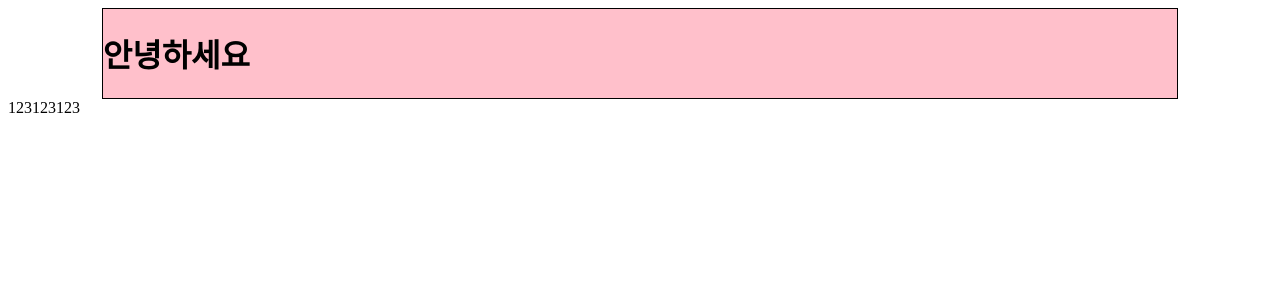
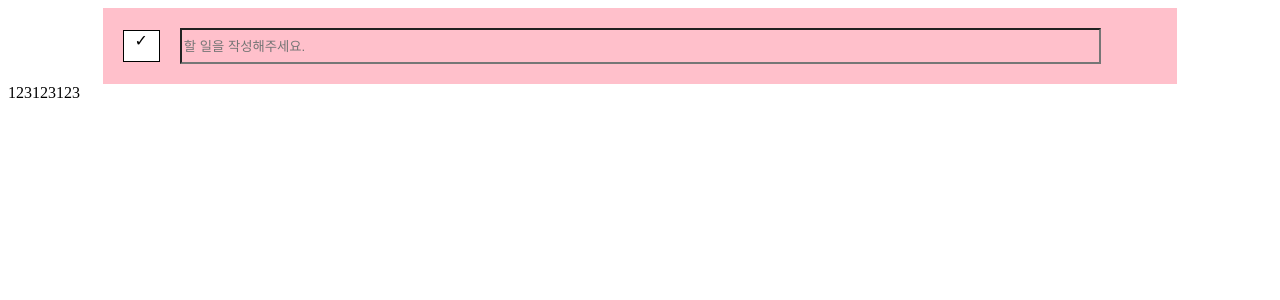
Before and after one commit to seojin1176/To-Do-List-Project, a React (Create React App) app: page / in a window 1280 px wide. Shown: the top 300 px of the page. Built offline with nearby package versions, Linux system fonts and the light colour scheme.

Commit message:
develop-Commit-1

```diff
--- a/src/App.js
+++ b/src/App.js
@@ -1,22 +1,13 @@
 import { Component } from "react";
 import Todolist from "./Todolist";
+import Todo from "./Todo";
+import "./App.css";
 
 class App extends Component {
   render() {
     return (
       <main className="main-container">
-        <div
-          className="main-box"
-          style={{
-            width: "85%",
-            border: "1px solid",
-            backgroundColor: "pink",
-            margin: "auto",
-          }}
-        >
-          <div className="checkbox"></div>
-          <h1>안녕하세요</h1>
-        </div>
+        <Todo />
         <Todolist />
       </main>
     );
--- /dev/null
+++ b/src/Todo.js
@@ -0,0 +1,48 @@
+import React, { Component } from "react";
+
+export class Todo extends Component {
+  render() {
+    return (
+      <div>
+        <div
+          className="main-box"
+          style={{
+            width: "85%",
+            backgroundColor: "pink",
+            margin: "auto",
+            display: "flex",
+            alignItems: "center",
+          }}
+        >
+          <div
+            className="checkbox"
+            style={{
+              height: "30px",
+              width: "35px",
+              border: "solid 1px",
+              display: "block",
+              textAlign: "center",
+              marginLeft: "20px",
+              backgroundColor: "white",
+            }}
+          >
+            ✓
+          </div>
+          <div className="todo" style={{ width: "85%", padding: "20px" }}>
+            <input
+              style={{
+                width: "100%",
+                height: "30px",
+                backgroundColor: "transparent",
+              }}
+              className="todoValue"
+              placeholder="할 일을 작성해주세요."
+            ></input>
+          </div>
+        </div>
+      </div>
+    );
+  }
+}
+
+export default Todo;
```
